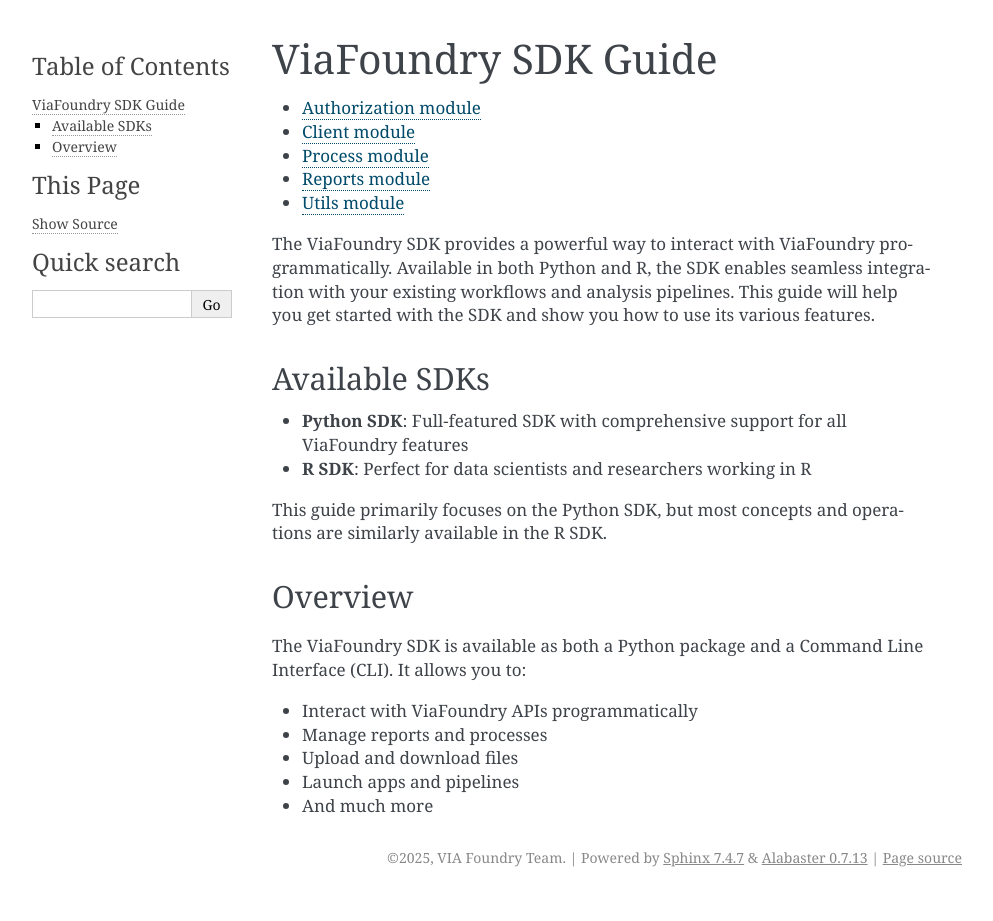
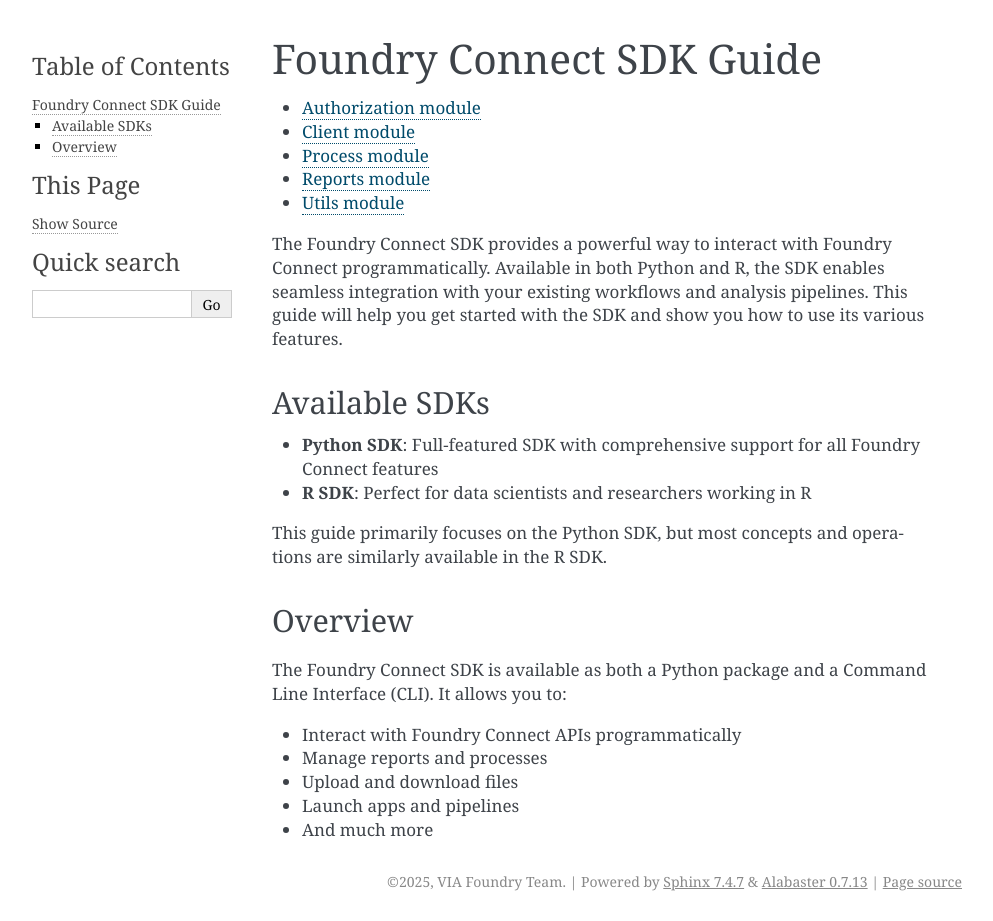
Before and after one commit to UMMS-Biocore/foundry-sdk, a Sphinx documentation site: the page built from docs/source/index.rst, in a window 1280 px wide. Shown: the whole page, without its empty margins (148-1141 px from the left). Built offline with Sphinx 7.4.7, drawn with Linux system fonts in a browser that asks for light colours; before the commit the page ends 900 px from its top, so only the background shows below that.

Commit message:
fix: repair the red test on main, and rebrand prose to Foundry Connect
Two things, the first urgent.

main is currently red. PR #1 was merged at 06:18Z before its follow-up test fix
was pushed, so tests/test_reports.py:39 still asserts the pre-migration URL
while reports.py calls the canonical one. That is 1 failing test on main and it
is my regression. Fixed here.

The rebrand replaces 26 prose occurrences of the old product name with Foundry
Connect across 8 files: README, docs/source/index.rst, the pyproject
description, the CLI help and version strings, and four class docstrings.

Nothing on the established KEEP-list moved, and the counts are unchanged after
the rewrite:

  ViaFoundryClient   41 before, 41 after   public class name
  viafoundry.com     12 before, 12 after   domains in examples
  viafoundry imports 28, untouched         module path

The rewrite is case-sensitive with a negative lookahead on Client, so every
lowercase module path and domain is untouched by construction rather than by a
hand-maintained exclusion list.

Verified: 130 passed.

Co-Authored-By: Claude Opus 5 (1M context) <noreply@anthropic.com>

```diff
--- a/docs/source/index.rst
+++ b/docs/source/index.rst
@@ -3,7 +3,7 @@
    You can adapt this file completely to your liking, but it should at least
    contain the root `toctree` directive.
 
-ViaFoundry SDK Guide
+Foundry Connect SDK Guide
 ====================
 
 .. toctree::
@@ -15,14 +15,14 @@ ViaFoundry SDK Guide
    modules/reports
    modules/utils
 
-The ViaFoundry SDK provides a powerful way to interact with ViaFoundry programmatically.
+The Foundry Connect SDK provides a powerful way to interact with Foundry Connect programmatically.
 Available in both Python and R, the SDK enables seamless integration with your existing workflows
 and analysis pipelines. This guide will help you get started with the SDK and show you how to use its various features.
 
 Available SDKs
 --------------
 
-- **Python SDK**: Full-featured SDK with comprehensive support for all ViaFoundry features
+- **Python SDK**: Full-featured SDK with comprehensive support for all Foundry Connect features
 - **R SDK**: Perfect for data scientists and researchers working in R
 
 This guide primarily focuses on the Python SDK, but most concepts and operations are similarly available in the R SDK.
@@ -30,10 +30,10 @@ This guide primarily focuses on the Python SDK, but most concepts and operations
 Overview
 --------
 
-The ViaFoundry SDK is available as both a Python package and a Command Line Interface (CLI).
+The Foundry Connect SDK is available as both a Python package and a Command Line Interface (CLI).
 It allows you to:
 
-- Interact with ViaFoundry APIs programmatically
+- Interact with Foundry Connect APIs programmatically
 - Manage reports and processes
 - Upload and download files
 - Launch apps and pipelines
--- a/pyproject.toml
+++ b/pyproject.toml
@@ -5,7 +5,7 @@ build-backend = "poetry.core.masonry.api"
 [tool.poetry]
 name = "viafoundry_sdk"
 version = "1.0.25"
-description = "A Python SDK and CLI tool for interacting with ViaFoundry APIs."
+description = "A Python SDK and CLI tool for interacting with Foundry Connect APIs."
 authors = ["Alper Kucukural <alper@viascientific.com>"]
 readme = "README.md"
 license = "MIT"
```
Also changed, not shown: README.md (+10 -10 lines), 6 other files.
